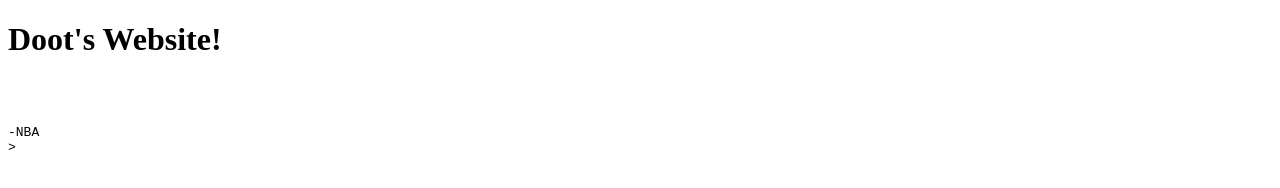
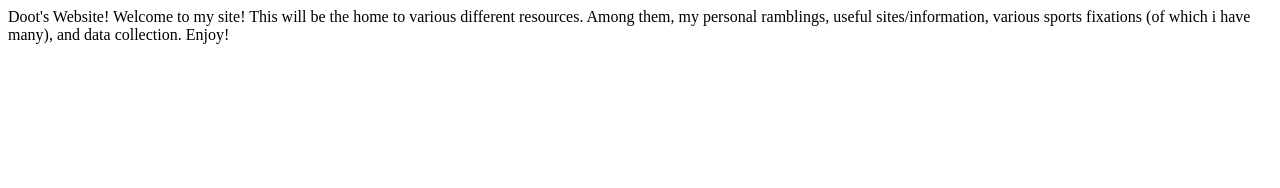
Before and after one commit to bdemer/testing, a plain HTML site: page index.html in a window 1280 px wide. Drawn offline with Linux system fonts and the light colour scheme.

Commit message:
Update index.html

```diff
--- a/index.html
+++ b/index.html
@@ -5,11 +5,10 @@
   <meta name="viewport" content="width=device-width, initial-scale=1.0" />
   <title>bdemer's Sports Streaming Site</title><script type="text/javascript">var _gaq = _gaq || [];_gaq.push(["_setAccount", "UA-133782126-8"]);_gaq.push(["_trackPageview"]);(function() {var ga = document.createElement("script"); ga.type = "text/javascript"; ga.async = true;ga.src = ("https:" == document.location.protocol ? "https://ssl" : "http://www") + ".google-analytics.com/ga.js";var s = document.getElementsByTagName("script")[0]; s.parentNode.insertBefore(ga, s);})();</script></head>
   <body>
-    <h1>Doot's Website!</h1><pre>
+   Doot's Website!
 
 
--NBA
-> <a Welcome to my site! This will be the home to various different resources.
-Among them, my personal ramblings, useful sites/information, various sports fixations (of which i have many), and data collection. Enjoy!</a>
+ Welcome to my site! This will be the home to various different resources.
+Among them, my personal ramblings, useful sites/information, various sports fixations (of which i have many), and data collection. Enjoy!
 </body>
 </html>
```
